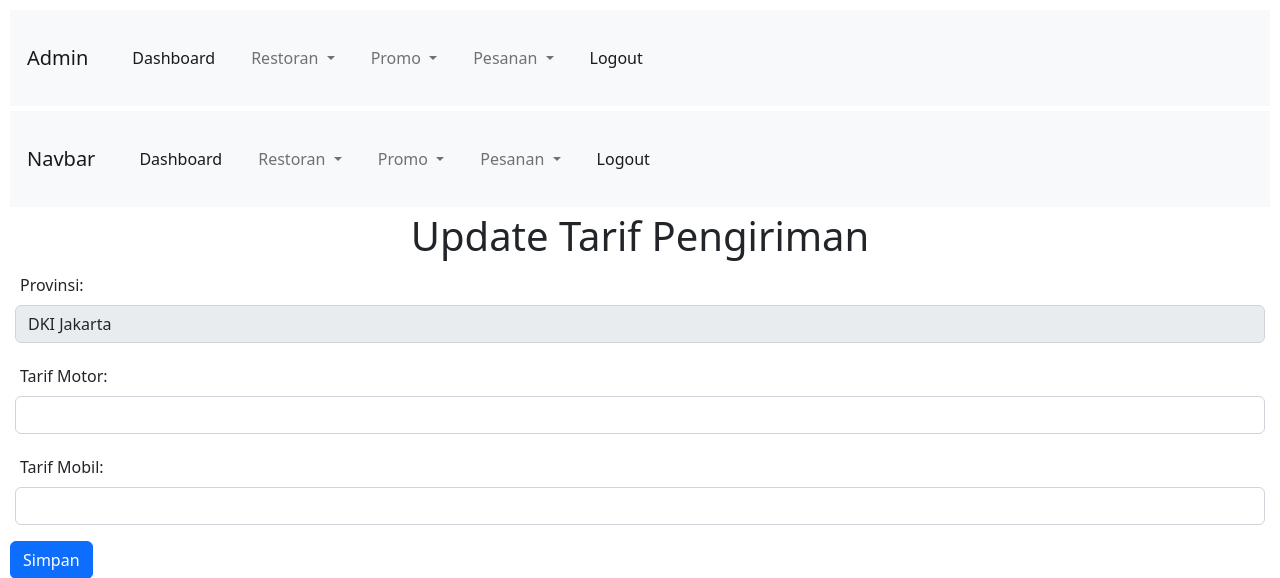
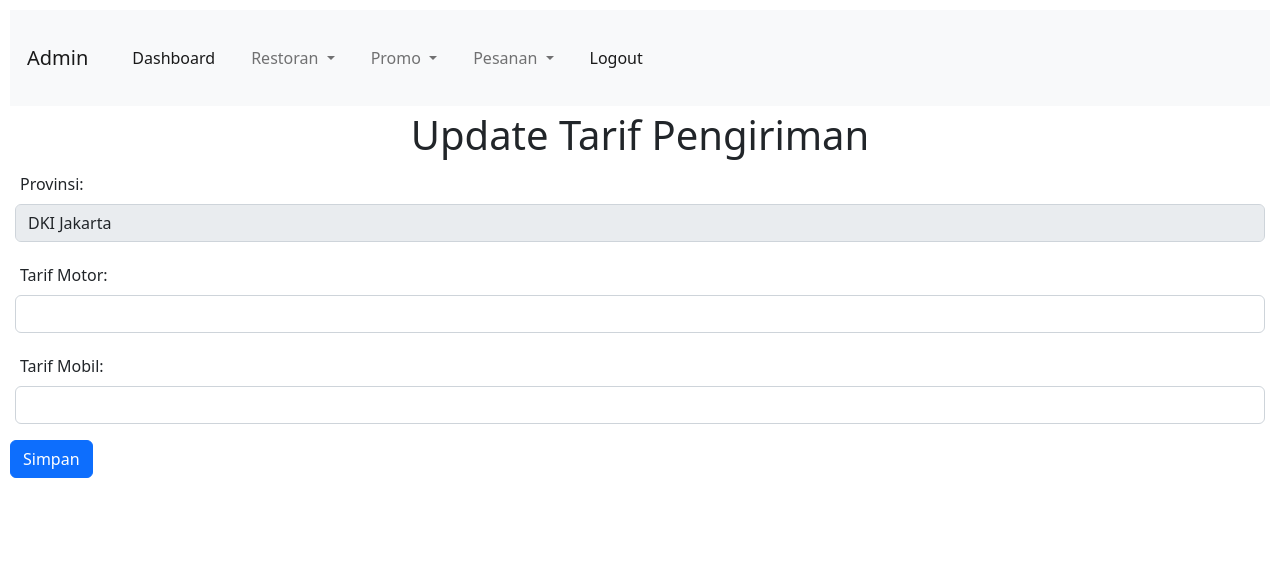
Before and after one commit to ArdhitoN/b4_sirest, a Django app: page /tarifPengiriman/update_tarif/ in a window 1280 px wide. Shown: the top 578 px of the page. Run offline with Django 4.2, Linux system fonts and the light colour scheme.

Commit message:
fix navbar

```diff
--- a/Makanan/templates/buat_makanan.html
+++ b/Makanan/templates/buat_makanan.html
@@ -3,8 +3,6 @@
 {% load static %}
 
 {% block meta %}
-<link href="https://cdn.jsdelivr.net/npm/bootstrap@5.0.2/dist/css/bootstrap.min.css" rel="stylesheet" integrity="sha384-EVSTQN3/azprG1Anm3QDgpJLIm9Nao0Yz1ztcQTwFspd3yD65VohhpuuCOmLASjC" crossorigin="anonymous">
-<script src="https://cdn.jsdelivr.net/npm/bootstrap@5.0.2/dist/js/bootstrap.bundle.min.js" integrity="sha384-MrcW6ZMFYlzcLA8Nl+NtUVF0sA7MsXsP1UyJoMp4YLEuNSfAP+JcXn/tWtIaxVXM" crossorigin="anonymous"></script>
 <title>Buat Makanan</title>
 <style>
   *{
--- a/tarifPengiriman/templates/update_tarif.html
+++ b/tarifPengiriman/templates/update_tarif.html
@@ -13,67 +13,6 @@
 {% endblock meta %}
 
 {% block content %}
-
-
-<nav class="navbar navbar-expand-lg navbar-light bg-light">
-  <div class="container-fluid">
-    <a class="navbar-brand" href="#">Navbar</a>
-    <button class="navbar-toggler" type="button" data-bs-toggle="collapse" data-bs-target="#navbarSupportedContent" aria-controls="navbarSupportedContent" aria-expanded="false" aria-label="Toggle navigation">
-      <span class="navbar-toggler-icon"></span>
-    </button>
-    <div class="collapse navbar-collapse" id="navbarSupportedContent">
-      <ul class="navbar-nav me-auto mb-2 mb-lg-0">
-        <li class="nav-item">
-          <a class="nav-link active" aria-current="page" href="#">Dashboard</a>
-        </li>
-        <li class="nav-item dropdown">
-          <a class="nav-link dropdown-toggle" href="#" id="navbarDropdown" role="button" data-bs-toggle="dropdown">
-            Restoran
-          </a>
-          <ul class="dropdown-menu">
-            <li><a class="dropdown-item" href="#">Daftar Kategori Restoran</a></li>
-            <li><a class="dropdown-item" href="#">Buat Kategori Restoran</a></li>
-            <li><a class="dropdown-item" href="#">Daftar Kategori Restoran</a></li>
-            <li><a class="dropdown-item" href="#">Buat Kategori Makanan</a></li>
-            <li><a class="dropdown-item" href="#">Daftar Bahan Makanan</a></li>
-            <li><a class="dropdown-item" href="#">Buat Bahan Makanan</a></li>
-            <li><a class="dropdown-item" href="#">Daftar Restoran dan Makanan</a></li>
-            <li><hr class="dropdown-divider"></li>
-          </ul>
-        </li>
-
-        <li class="nav-item dropdown">
-          <a class="nav-link dropdown-toggle" href="#" id="navbarDropdown" role="button" data-bs-toggle="dropdown" aria-expanded="false">
-            Promo
-          </a>
-          <ul class="dropdown-menu" aria-labelledby="navbarDropdown">
-            <li><a class="dropdown-item" href="#">Daftar Promo</a></li>
-            <li><a class="dropdown-item" href="#">Buat Promo</a></li>
-            <li><hr class="dropdown-divider"></li>
-          </ul>
-        </li>
-
-
-        <li class="nav-item dropdown">
-          <a class="nav-link dropdown-toggle" href="#" id="navbarDropdown" role="button" data-bs-toggle="dropdown" aria-expanded="false">
-            Pesanan
-          </a>
-          <ul class="dropdown-menu" aria-labelledby="navbarDropdown">
-            <li><a class="dropdown-item" href="#">Daftar Tarif Pengiriman per KM</a></li>
-            <li><a class="dropdown-item" href="#">Buat Tarif Pengiriman per KM</a></li>
-            <li><hr class="dropdown-divider"></li>
-          </ul>
-        </li>
-
-        <li class="nav-item">
-          <a class="nav-link active" aria-current="page" href="#">Logout</a>
-        </li>
-
-
-      </ul>
-    </div>
-  </div>
-</nav>
 
 
 <div class="text-center">
```
Also changed, not shown: templates/navbarKurir.html (+6 -21 lines), templates/navbarPelanggan.html (+7 -21 lines), templates/navbarRestoran.html (+2 -11 lines).
